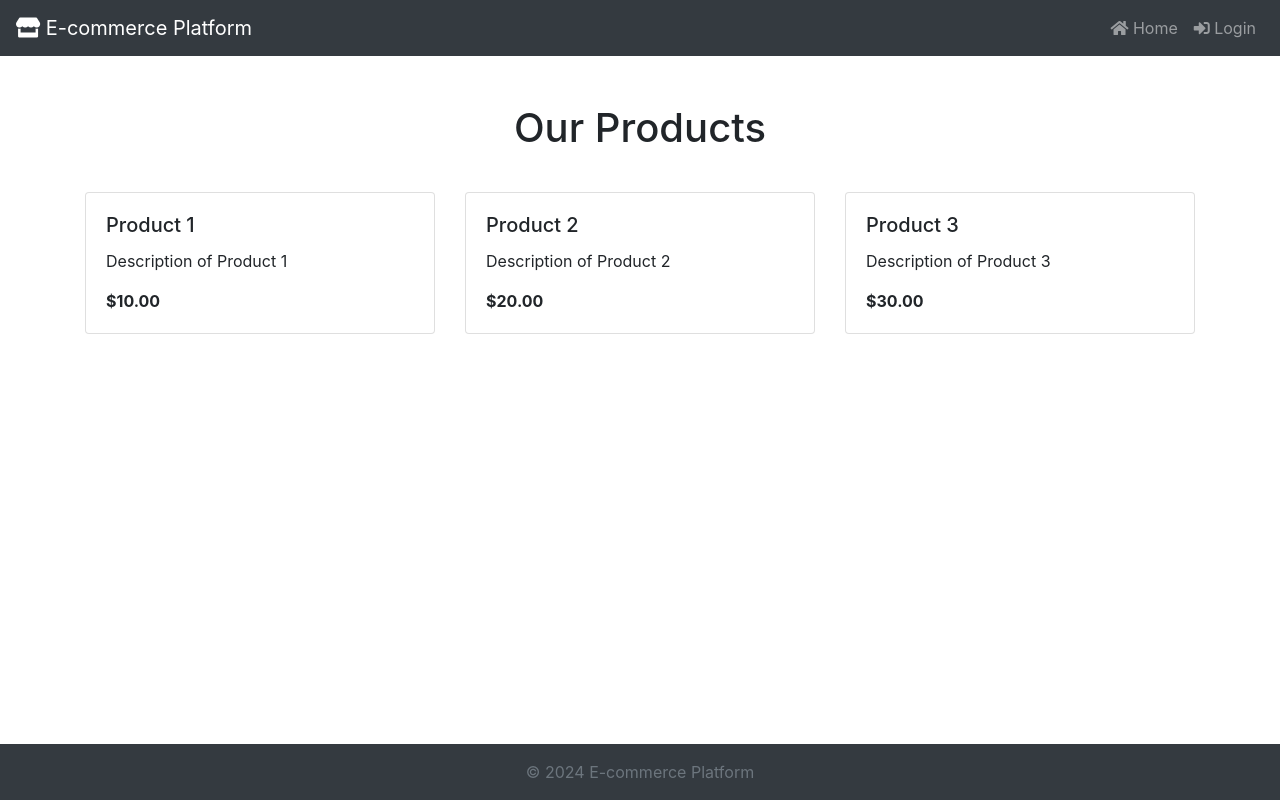
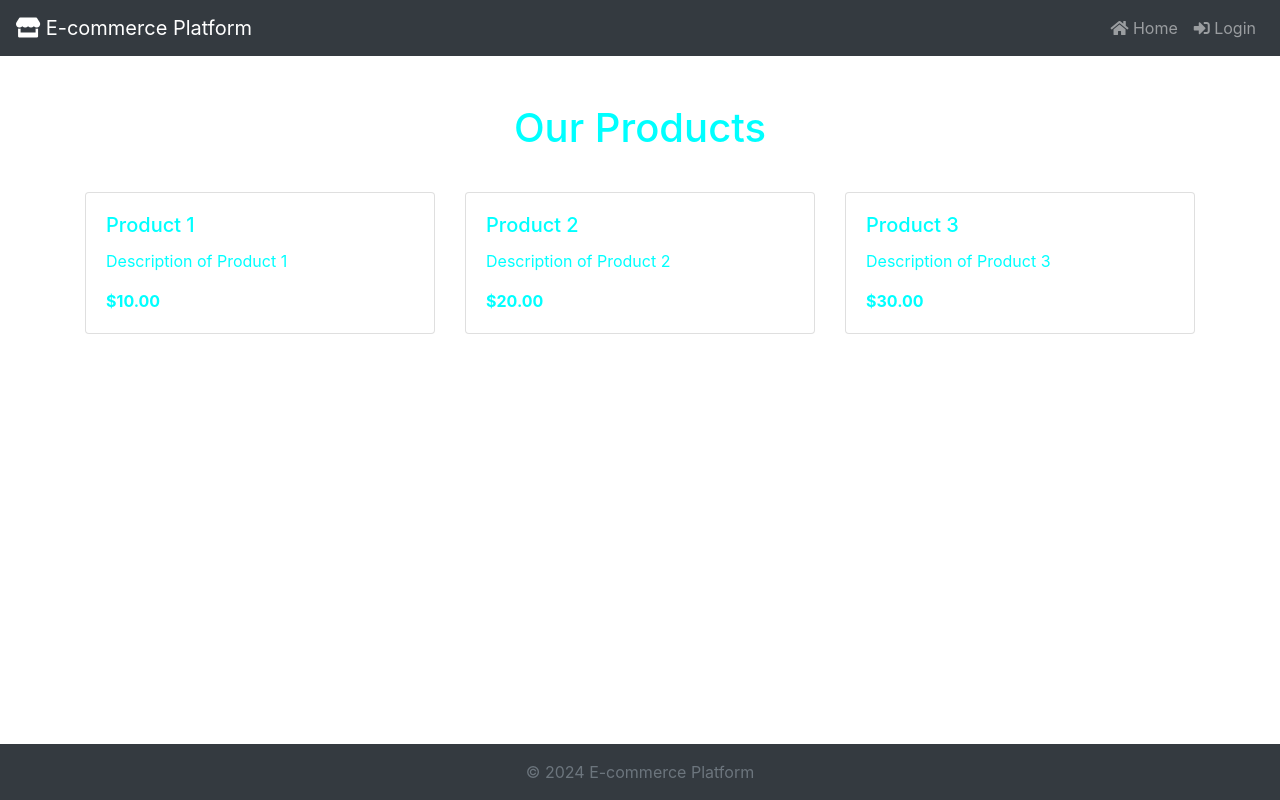
Before and after one commit to sandhyaananthan121/Ecommerce-Platform, a Flask app: page / in a window 1280 px wide. Run offline with Flask 3, Linux system fonts and the light colour scheme; data comes from the database, SQL or seed files in the repository; both versions use the stored data as it was after the commit; some libraries are stand-ins or nearby versions.

Commit message:
sandhya - new color change

```diff
--- a/src/static/styles.css
+++ b/src/static/styles.css
@@ -5,6 +5,7 @@ html, body {
 
 body {
     display: flex;
+    color: aqua;
     flex-direction: column;
 }
 
```
Also changed, not shown: src/instance/ecommerce.db (added).
